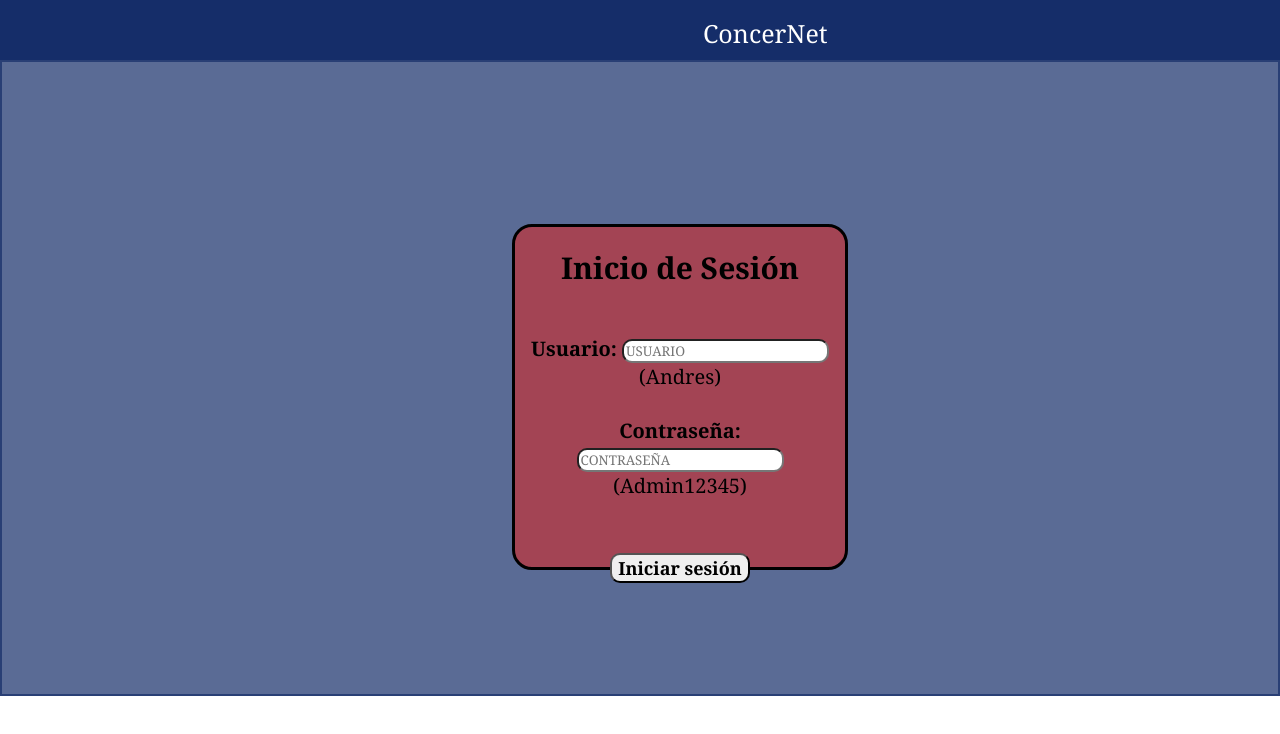
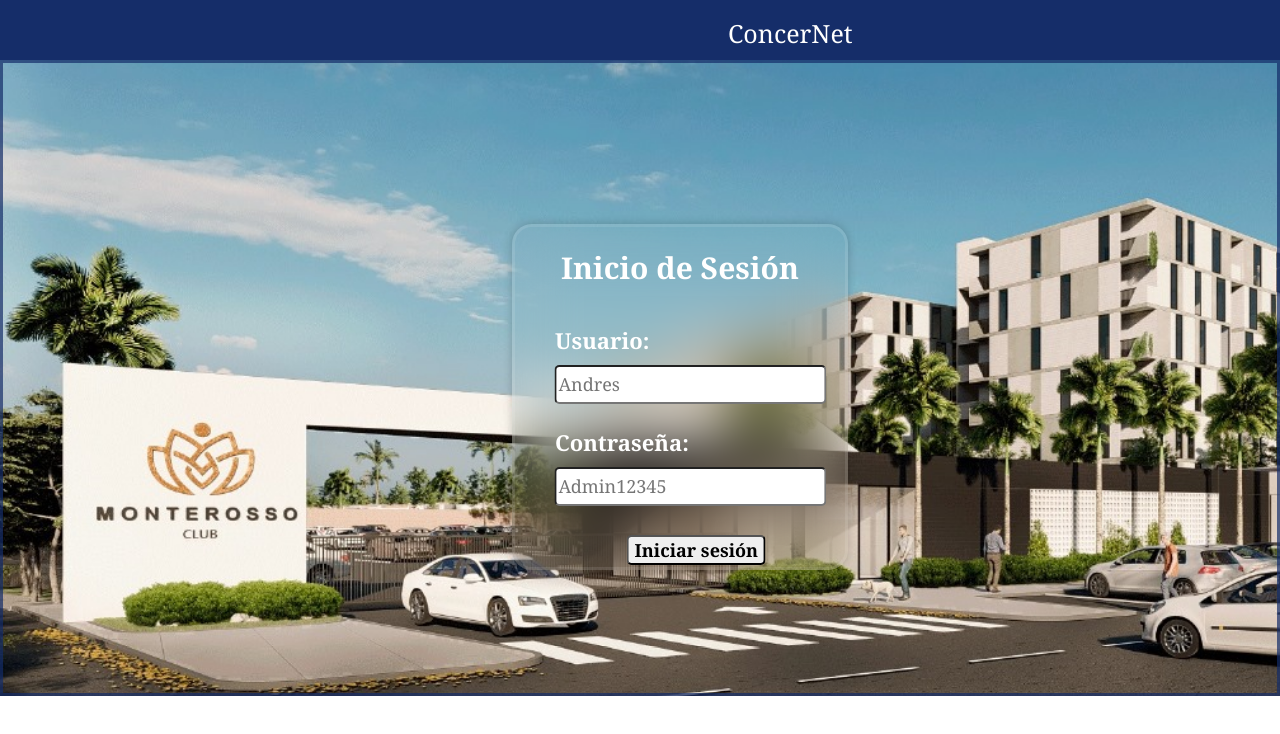
Before and after one commit to AndresG0C/App-Web, a React (Create React App) app in the folder app-web/: page / in a window 1280 px wide. Shown: the top 734 px of the page. Built offline with nearby package versions, Linux system fonts and the light colour scheme.

Commit message:
Ultimas actualizaciones al Login

```diff
--- a/app-web/src/Css/Login.css
+++ b/app-web/src/Css/Login.css
@@ -1,15 +1,16 @@
-.container {
-    background-color: rgba(21, 45, 105, 0.7);
+.c_login {
     margin: 0;
-    border: 2px solid rgba(21, 45, 105, 0.7);
-
+    border: 3px solid rgba(21, 45, 105, 0.7);
+    background-image: url("../Imagenes/ConjuntoCerrado.png");
+    background-size: cover;
+    background-attachment: fixed;
     height: 630px;
 }
 
 .t_login {
     display: inline;
     float: left;
-    padding: 8px 0 8px 695px;
+    padding: 8px 0 8px 720px;
 
 }
 
@@ -23,34 +24,59 @@
 }
 
 .form_control {
-    border: 3px solid black;
-    border-radius: 20px;
     position: absolute;
     left: 40%;
     top: 28%;
-    text-align: center;
+
     width: 330px;
     height: 340px;
     font-size: 20px;
-    background-color: rgba(212, 42, 42, 0.6);
-
+    background: transparent;
+    border: 3px solid rgba(255, 255, 255, .1);
+    backdrop-filter: blur(30px);
+    box-shadow: 0 0 10px rgba(0, 0, 0, .2);
+    color: #fff;
+    border-radius: 20px;
 }
 
+.form_control h1 {
+    text-align: center;
+}
+
+.form_control label {
+    text-align: left;
+    font-size: 22px;
+    padding: 0 0 0 40px;
+}
+
+.input {
+    position: relative;
+    width: 100%;
+    height: 25px;
+    margin: 10px 0;
+    right: 20px;
+    transform: translateX(18%);
+}
+
+.c_login input {
+    width: 80%;
+    height: 130%;
+    font-size: 18px;
+}
 
 .btn_submit {
-    border-radius: 10px;
+    border-radius: 5px;
     font-size: 18px;
+    transform: translate(80%, -70%);
     transition: 0.5s ease;
+    cursor: pointer;
 }
 
 input {
-    border-radius: 10px;
-}
-
-.btn_submit:hover {
-    transform: scale(1.2);
+    border-radius: 5px;
 }
 
 .h1_iniciar {
+    margin: 20px 0 10px 0;
     font-size: 30px;
 }
--- a/app-web/src/Paginas/Login.jsx
+++ b/app-web/src/Paginas/Login.jsx
@@ -44,23 +44,25 @@ const Login = () => {
                 </ul>
             </nav>
 
-            <div className="container">
+            <div className="c_login">
                 <form onSubmit={handleSubmitEvent}>
                     <div className="form_control">
                         <h1 className="h1_iniciar"> Inicio de Sesión</h1>
                         <br/>
                         <label htmlFor="user-name"><b>Usuario: </b></label>
-                        <input type="text" id="user-name" name="username" aria-describedby="user-name" aria-invalid="false" placeholder="USUARIO" onChange={handleInput} />
-                        <div id="user-name" className="sr-only">
-                            (Andres)
+                        <br/>
+
+                        <div className="input">
+                        <input type="text" id="user-name" name="username" aria-describedby="user-name" aria-invalid="false" placeholder="Andres" onChange={handleInput} />
                         </div>
 
                         <br/>
 
                         <label htmlFor="password"><b>Contraseña: </b></label>
-                        <input type="password" id="password" name="password" aria-describedby="user-password" aria-invalid="false" placeholder="CONTRASEÑA" onChange={handleInput} />
-                        <div id="user-password" className="sr-only">
-                        (Admin12345)
+                        <br/>
+
+                        <div className="input">
+                        <input type="password" id="password" name="password" aria-describedby="user-password" aria-invalid="false" placeholder="Admin12345" onChange={handleInput} />
                         </div>
 
                         <br/>
```
Also changed, not shown: app-web/src/Imagenes/ConjuntoCerrado.png (added).
